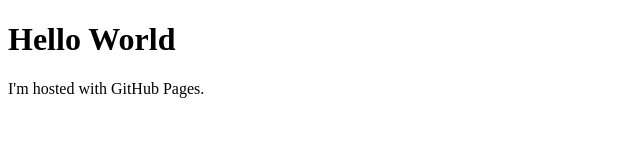
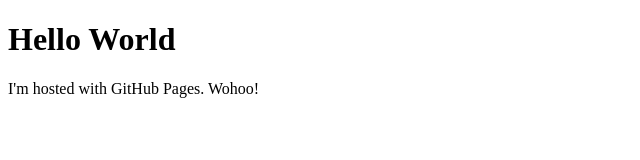
Before and after one commit to ryanthekind/ryanthekind.github.io, a plain HTML site: page index.html in a window 1280 px wide. Shown: the full height of the page, 0-640 px from the left. Drawn offline with Linux system fonts and the light colour scheme.

Commit message:
Update index.html

```diff
--- a/index.html
+++ b/index.html
@@ -2,6 +2,6 @@
 <html>
 <body>
 <h1>Hello World</h1>
-<p>I'm hosted with GitHub Pages.</p>
+<p>I'm hosted with GitHub Pages. Wohoo!</p>
 </body>
 </html>
```
